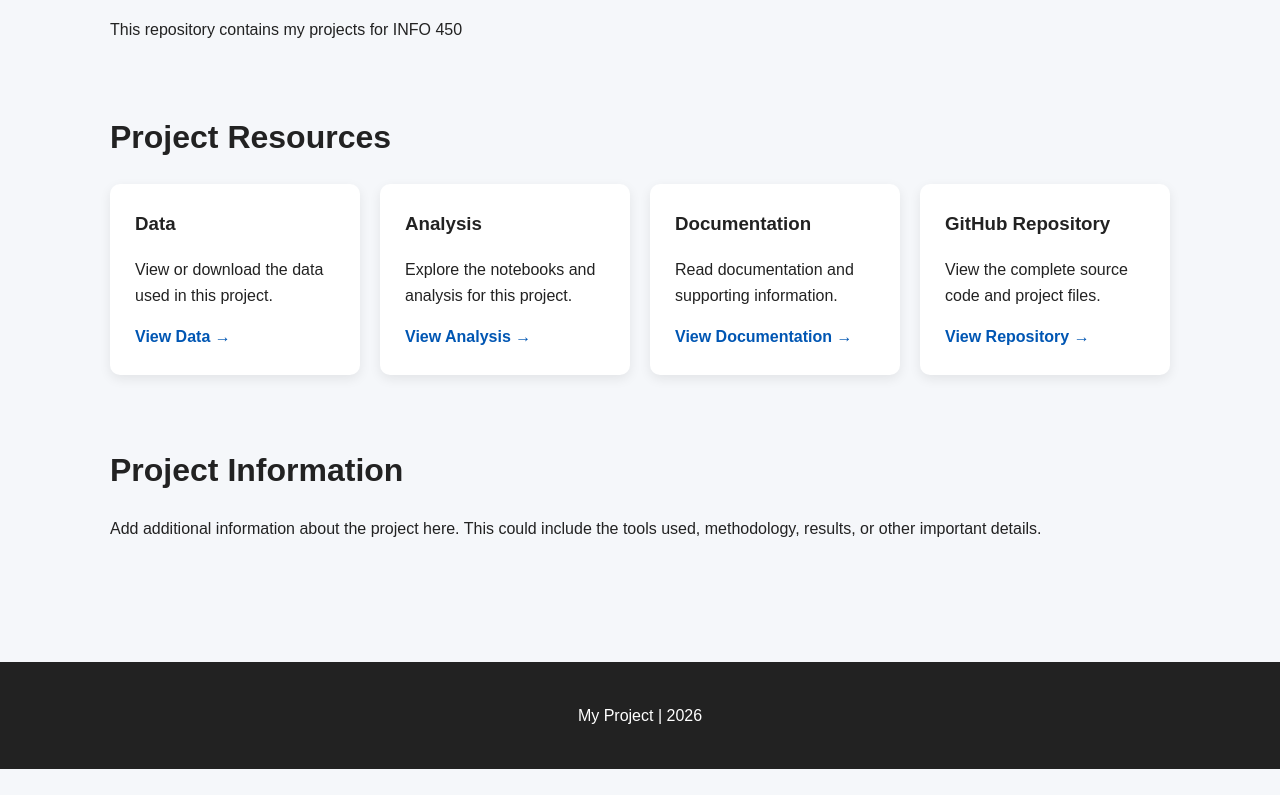
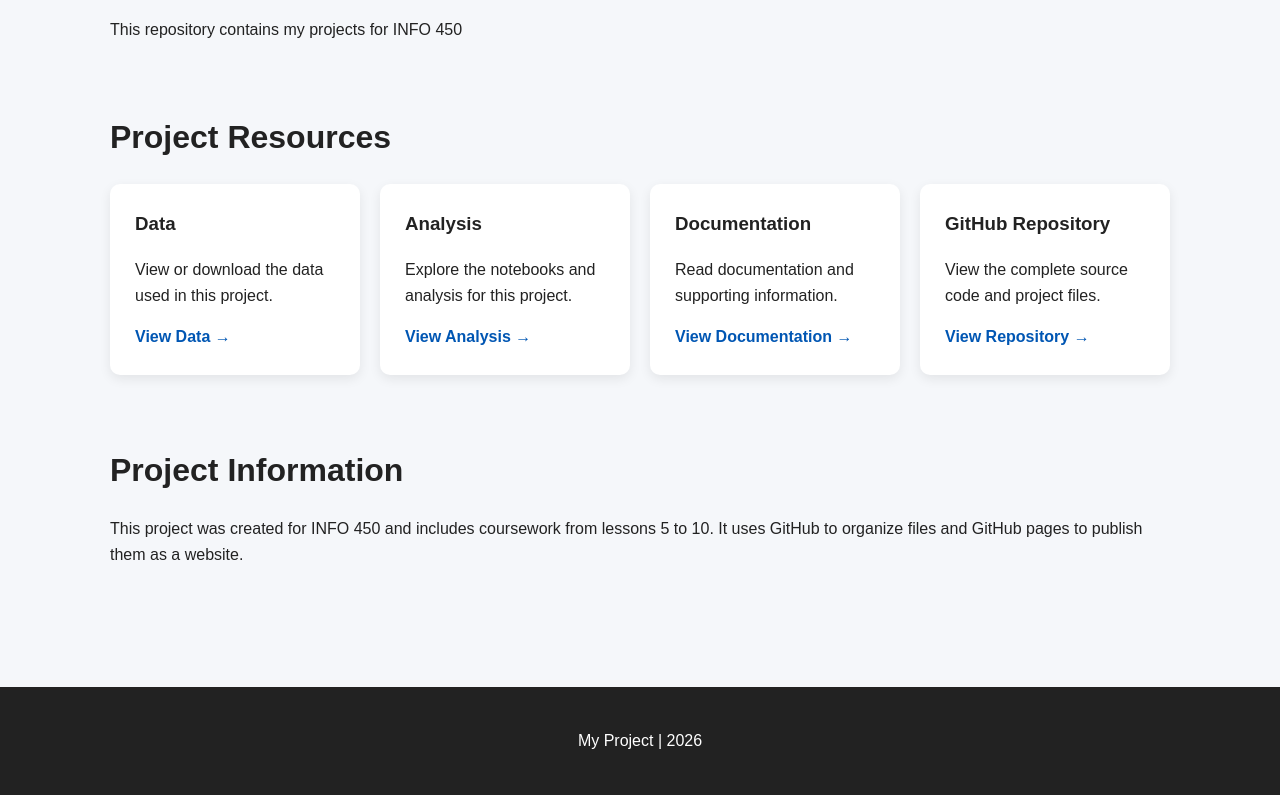
Before and after one commit to humza151/INFO-450, a plain HTML site: page index.html in a window 1280 px wide. Shown: the part 631-1426 px from the top of the page. Before the commit the page ends 1400 px from the top, so only its background shows below. Drawn offline with Linux system fonts and the light colour scheme.

Commit message:
Update index.html

```diff
--- a/index.html
+++ b/index.html
@@ -131,7 +131,7 @@
                     </p>
 
                     <!-- CHANGE THIS TO YOUR REPOSITORY URL -->
-                    <a href="https://github.com/USERNAME/REPOSITORY">
+                    <a href="https://github.com/humza151/INFO-450/">
                         View Repository →
                     </a>
 
@@ -151,9 +151,8 @@
             <h2>Project Information</h2>
 
             <p>
-                Add additional information about the project here.
-                This could include the tools used, methodology,
-                results, or other important details.
+                This project was created for INFO 450 and includes coursework from lessons 5 to 10.
+                It uses GitHub to organize files and GitHub pages to publish them as a website.
             </p>
 
         </section>
```
